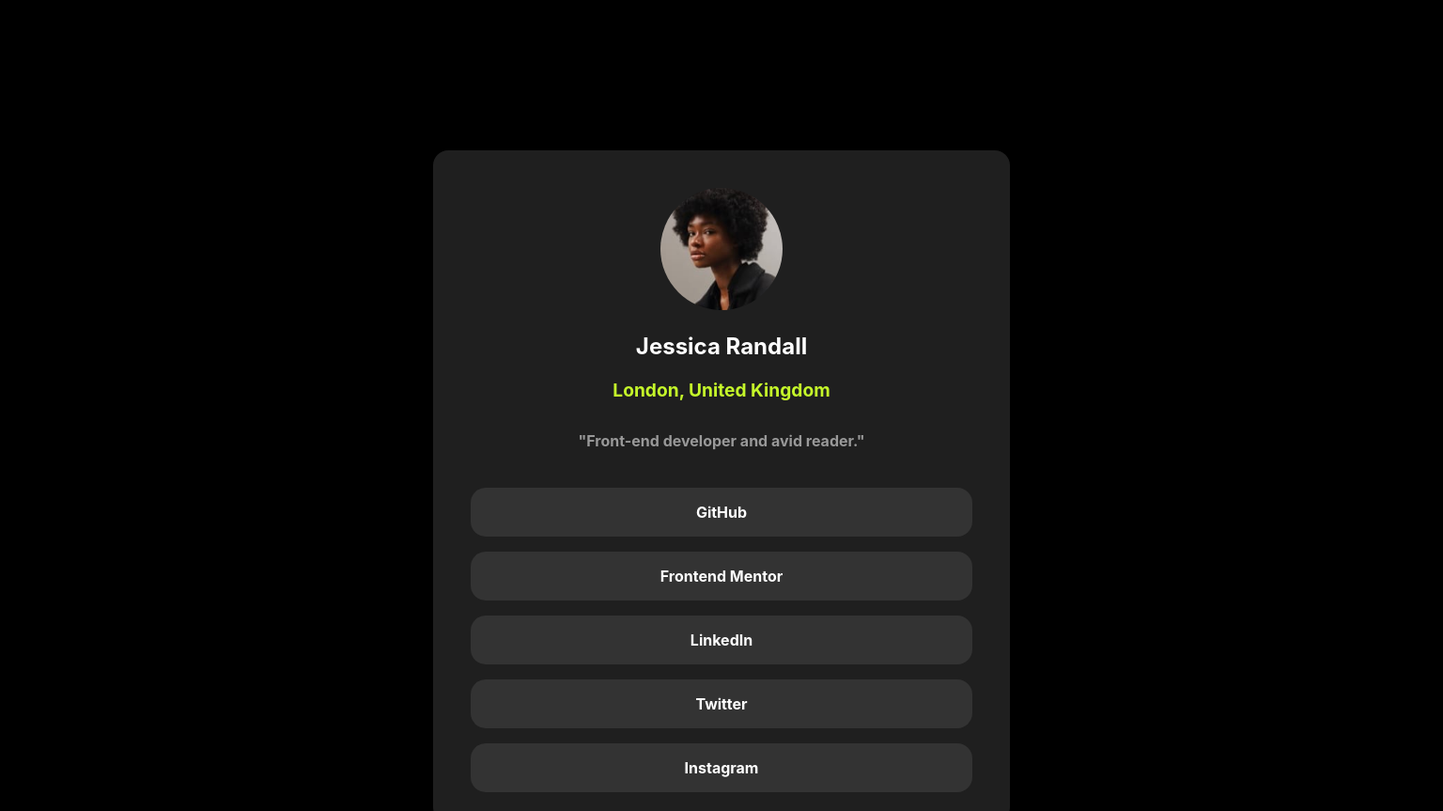
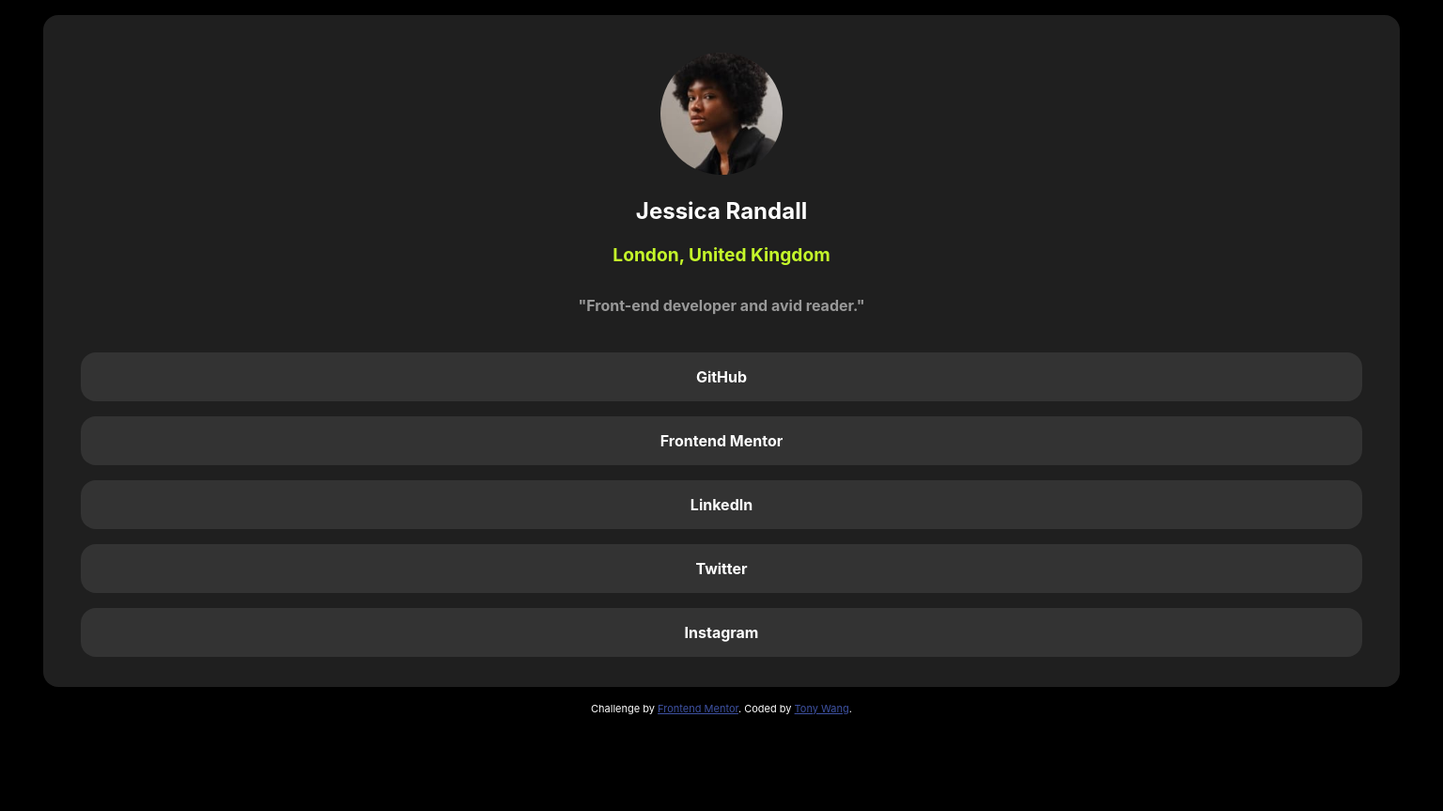
Before and after one commit to wqtony2004/profile, a plain HTML site: page index.html in a window 1536 px wide. Shown: the top 863 px of the page at 94% size. After the commit the page ends 800 px from the top, so only its background shows below. Drawn offline with Linux system fonts and the light colour scheme; a web font is replaced by a local one.

Commit message:
Update index.css

```diff
--- a/index.css
+++ b/index.css
@@ -22,7 +22,7 @@ body {
 }
 @media (min-width: 1440px){
   .bodyContainer{
-    margin: 20vh 30vw;
+    margin: 2vh 3vw;
   }
 }
 
```
